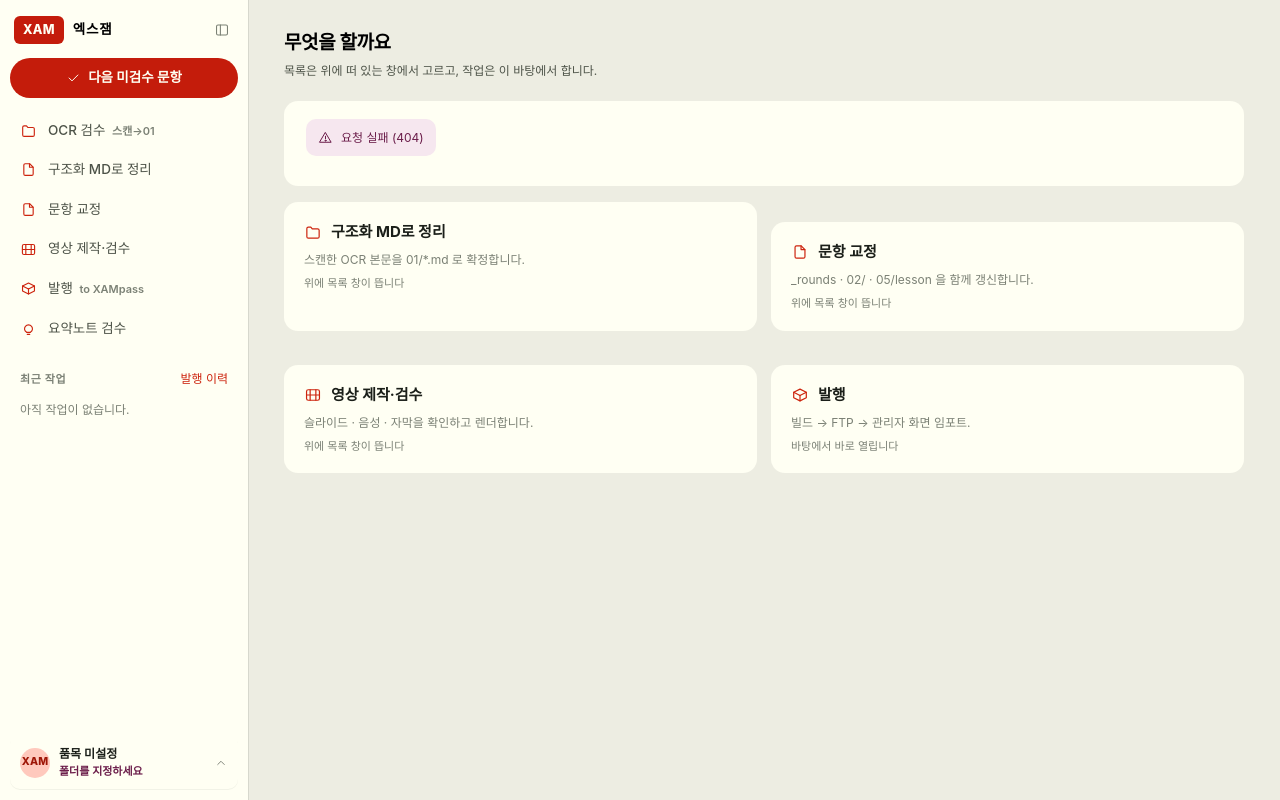
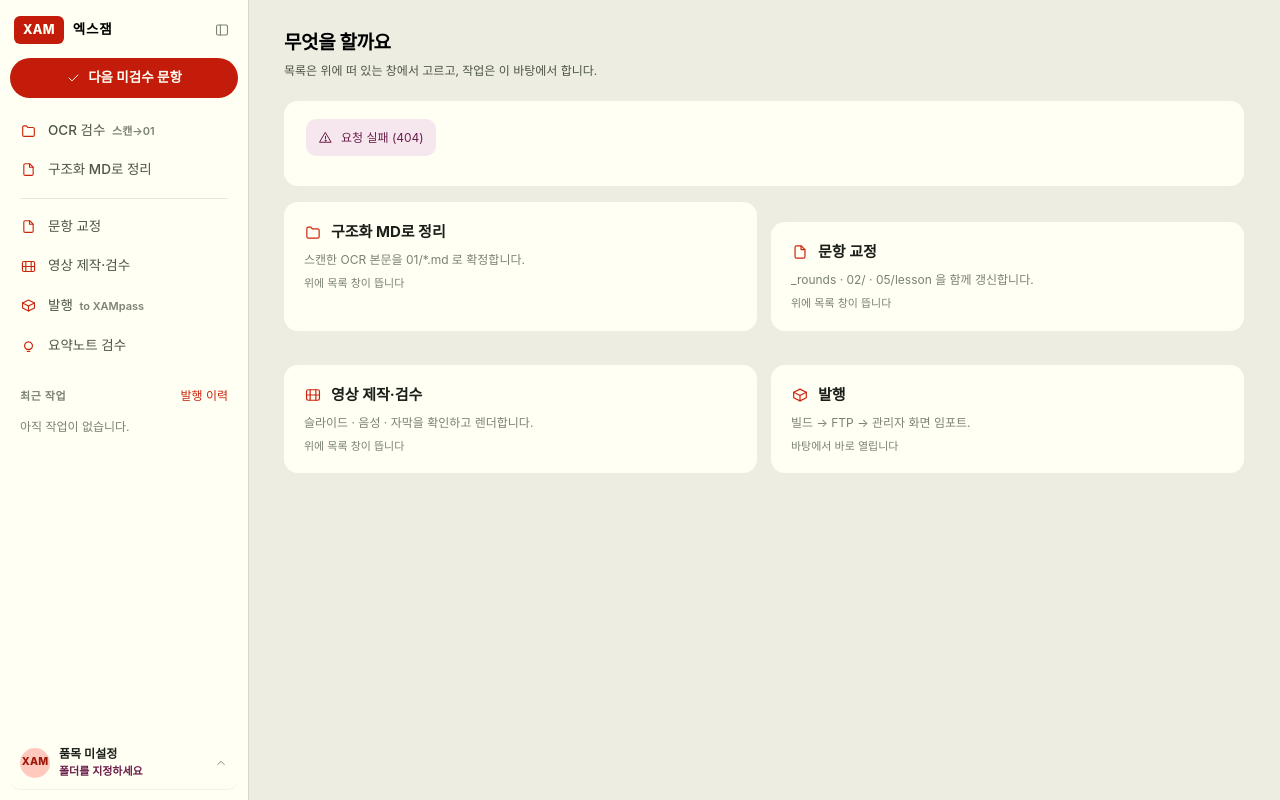
Before and after one commit to leedonwoo2827-ship-it/xam-local, a PHP site: page / in a window 1280 px wide. Run offline with PHP 8.4, Linux system fonts and the light colour scheme; some web fonts are replaced.

Commit message:
좌측 레일에 경계선 — 기출(01/) 과 자사 산물(_rounds·02~06) 을 가른다
'구조화 MD로 정리' 와 '문항 교정' 사이에 1px 구분선을 넣었다.

위 둘은 기출이라 01/ 만 있으면 열린다. 아래 넷은 도구 #2 가 _rounds·02/ 를
만든 뒤에야 열리고, 그전에는 503 으로 막힌다. 그 차이가 큰데 같은 목록에
붙여 두면 "왜 저건 안 열리나" 를 매번 다시 겪는다.

레일을 접어도 남는다(폭만 줄인다).

Co-Authored-By: Claude Opus 5 (1M context) <noreply@anthropic.com>

```diff
--- a/static/css/app.css
+++ b/static/css/app.css
@@ -269,6 +269,15 @@ body[data-rail="collapsed"] .side-nav a { justify-content: center; padding: 9px
 body[data-rail="collapsed"] .side-nav a span,
 body[data-rail="collapsed"] .side-nav a .nav-dest { display: none; }
 
+/* 메뉴 경계선 — 기출(01/) 과 자사 산물(_rounds·02~06) 을 가른다.
+   아래 화면들은 도구 #2 가 02/ 를 만든 뒤에야 열리므로, 같은 목록에 붙여 두면
+   "왜 저건 안 열리나" 를 매번 다시 겪는다. 레일을 접어도 남는다(폭만 줄인다). */
+.side-nav-sep {
+  height: 1px; margin: 7px 10px;
+  background: var(--hairline);
+}
+body[data-rail="collapsed"] .side-nav-sep { margin: 7px 8px; }
+
 .side-section {
   display: flex; align-items: baseline; justify-content: space-between;
   margin: 22px 10px 6px;
--- a/static/index.html
+++ b/static/index.html
@@ -34,10 +34,17 @@
     </button>
 
     <ul class="side-nav" id="side-nav">
+      <!-- 기출(01/) — 스캔 PDF 를 구조화 MD 로 만드는 단계. 도구 #1 -->
       <li><a href="#/ocr" data-nav="oc" title="OCR 검수 (스캔 → 01/)">
         <span data-icon="folder"></span><span>OCR 검수 <em class="nav-dest">스캔→01</em></span></a></li>
       <li><a href="#/scan" data-nav="sc" title="구조화 MD로 정리">
         <span data-icon="file"></span><span>구조화 MD로 정리</span></a></li>
+
+      <!-- ★ 여기가 경계다 — 위는 기출(01/), 아래는 자사 산물(_rounds·02~06).
+           아래 화면들은 도구 #2 가 02/ 를 만든 뒤에야 열린다. 그 차이가 커서
+           같은 목록에 붙여 두면 "왜 저건 안 열리나" 를 매번 다시 겪는다. -->
+      <li class="side-nav-sep" aria-hidden="true"></li>
+
       <li><a href="#/questions" data-nav="q" title="문항 교정">
         <span data-icon="file"></span><span>문항 교정</span></a></li>
       <li><a href="#/video" data-nav="v" title="영상 제작·검수">
```
